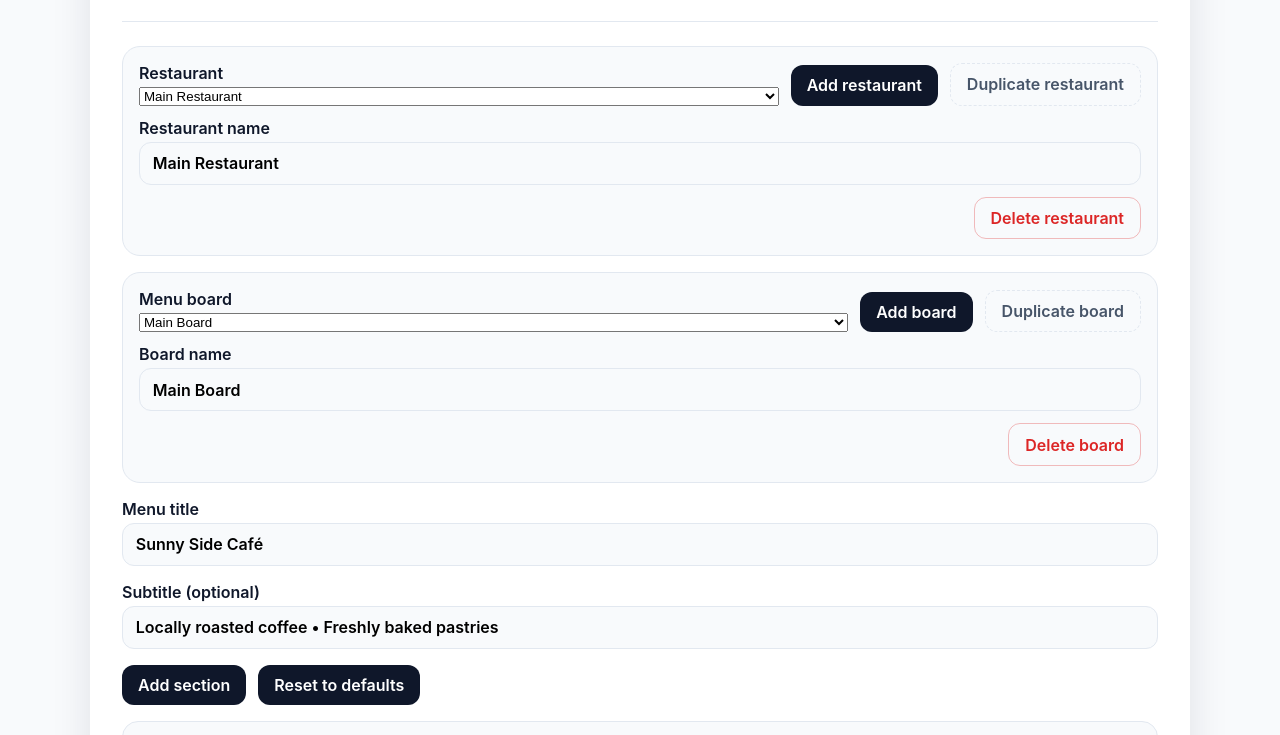
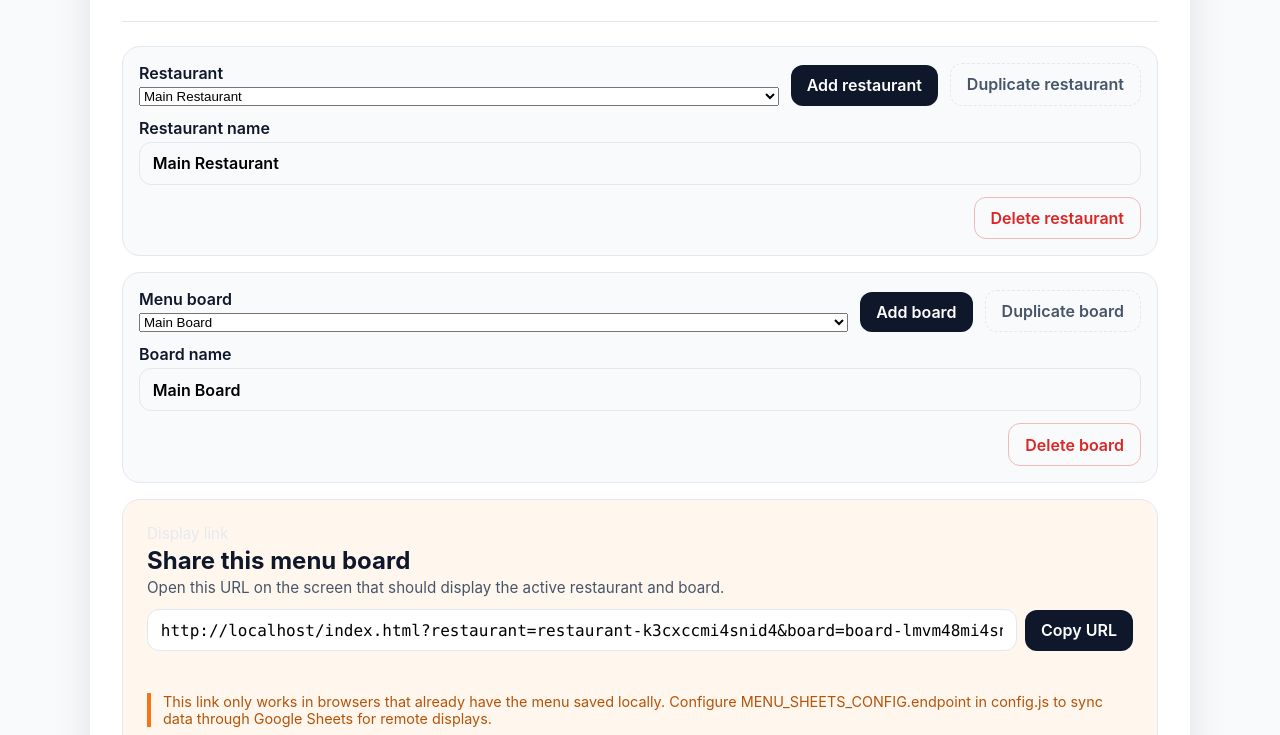
Before and after one commit to AccelAnalysis/restaurant-menu-boards, a plain HTML site: page admin.html in a window 1280 px wide. Shown: the part 204-939 px from the top of the page. Drawn offline with Linux system fonts and the light colour scheme.

Commit message:
Document remote deployment requirements

```diff
--- a/admin.html
+++ b/admin.html
@@ -54,6 +54,21 @@
               <button type="button" data-delete-board class="danger">Delete board</button>
             </div>
           </section>
+          <section class="display-link">
+            <header>
+              <p class="menu-tagline">Display link</p>
+              <h2>Share this menu board</h2>
+              <p class="display-link__hint">
+                Open this URL on the screen that should display the active restaurant and board.
+              </p>
+            </header>
+            <div class="display-link__row">
+              <input type="url" data-display-url readonly />
+              <button type="button" data-copy-display-url>Copy URL</button>
+            </div>
+            <p class="display-link__status" data-display-url-status role="status" aria-live="polite"></p>
+            <p class="display-link__notice" data-display-link-guidance></p>
+          </section>
           <label class="form-field">
             <span>Menu title</span>
             <input type="text" data-menu-title-input placeholder="Menu title" />
--- a/admin.js
+++ b/admin.js
@@ -19,6 +19,10 @@ document.addEventListener("DOMContentLoaded", () => {
   const addBoardButton = document.querySelector("[data-add-board]");
   const duplicateBoardButton = document.querySelector("[data-duplicate-board]");
   const deleteBoardButton = document.querySelector("[data-delete-board]");
+  const displayUrlInput = document.querySelector("[data-display-url]");
+  const copyDisplayUrlButton = document.querySelector("[data-copy-display-url]");
+  const displayUrlStatus = document.querySelector("[data-display-url-status]");
+  const displayLinkGuidance = document.querySelector("[data-display-link-guidance]");
 
   const hasRestaurantControls = Boolean(
     restaurantSelect &&
@@ -61,6 +65,7 @@ document.addEventListener("DOMContentLoaded", () => {
   let skipNextRender = false;
   let unsubscribeMenu = null;
   let unsubscribeBoards = null;
+  let displayUrlStatusTimeout = null;
 
   function renderRestaurantControls(state = window.MenuData.getRestaurants()) {
     restaurantsState = state;
@@ -90,6 +95,7 @@ document.addEventListener("DOMContentLoaded", () => {
     duplicateRestaurantButton.disabled = !state.restaurants.length;
     restaurantNameInput.disabled = !state.restaurants.length;
     restaurantSelect.disabled = !state.restaurants.length;
+    updateDisplayUrl();
   }
 
   function renderBoardControls(state = window.MenuData.getBoards({ restaurantId: activeRestaurantId })) {
@@ -114,6 +120,72 @@ document.addEventListener("DOMContentLoaded", () => {
     duplicateBoardButton.disabled = !state.boards.length;
     boardNameInput.disabled = !state.boards.length;
     boardSelect.disabled = !state.boards.length;
+    updateDisplayUrl();
+  }
+
+  function buildDisplayUrl(restaurantId, boardId) {
+    if (!restaurantId || !boardId) {
+      return "";
+    }
+    const url = new URL("./index.html", window.location.href);
+    url.searchParams.set("restaurant", restaurantId);
+    url.searchParams.set("board", boardId);
+    return url.toString();
+  }
+
+  function clearDisplayUrlStatus() {
+    if (!displayUrlStatus) {
+      return;
+    }
+    displayUrlStatus.textContent = "";
+    displayUrlStatus.removeAttribute("data-tone");
+  }
+
+  function setDisplayUrlStatus(message, tone = "success") {
+    if (!displayUrlStatus) {
+      return;
+    }
+    displayUrlStatus.textContent = message;
+    displayUrlStatus.dataset.tone = tone;
+    if (displayUrlStatusTimeout) {
+      clearTimeout(displayUrlStatusTimeout);
+    }
+    displayUrlStatusTimeout = window.setTimeout(() => {
+      clearDisplayUrlStatus();
+      displayUrlStatusTimeout = null;
+    }, 3000);
+  }
+
+  function updateDisplayUrl() {
+    if (!displayUrlInput) {
+      return;
+    }
+    const url = buildDisplayUrl(activeRestaurantId, activeBoardId);
+    displayUrlInput.value = url;
+    if (!url) {
+      setDisplayUrlStatus("Display link unavailable.", "error");
+    } else {
+      clearDisplayUrlStatus();
+    }
+  }
+
+  function renderDisplayLinkGuidance() {
+    if (!displayLinkGuidance) {
+      return;
+    }
+    const remoteEnabled =
+      Boolean(window.MenuData) &&
+      typeof window.MenuData.isRemoteEnabled === "function" &&
+      window.MenuData.isRemoteEnabled();
+    if (remoteEnabled) {
+      displayLinkGuidance.textContent =
+        "Your Google Sheets connection is active. Open this link on any device to load the latest menu.";
+      displayLinkGuidance.dataset.tone = "success";
+    } else {
+      displayLinkGuidance.textContent =
+        "This link only works in browsers that already have the menu saved locally. Configure MENU_SHEETS_CONFIG.endpoint in config.js to sync data through Google Sheets for remote displays.";
+      displayLinkGuidance.dataset.tone = "warning";
+    }
   }
 
   function subscribeToMenu(boardId, restaurantId) {
@@ -149,6 +221,7 @@ document.addEventListener("DOMContentLoaded", () => {
     renderSections();
     subscribeToBoards(restaurantId);
     subscribeToMenu(activeBoardId, restaurantId);
+    updateDisplayUrl();
   }
 
   function handleBoardUpdates(state) {
@@ -159,6 +232,7 @@ document.addEventListener("DOMContentLoaded", () => {
       menu = window.MenuData.getMenu(activeBoardId, activeRestaurantId);
       renderSections();
       subscribeToMenu(activeBoardId, activeRestaurantId);
+      updateDisplayUrl();
       return;
     }
     if (state.activeBoardId !== previousBoardId) {
@@ -167,6 +241,7 @@ document.addEventListener("DOMContentLoaded", () => {
       renderSections();
       subscribeToMenu(activeBoardId, activeRestaurantId);
     }
+    updateDisplayUrl();
   }
 
   function handleRestaurantUpdates(state) {
@@ -700,6 +775,7 @@ document.addEventListener("DOMContentLoaded", () => {
     menu = window.MenuData.getMenu(boardId, activeRestaurantId);
     renderSections();
     subscribeToMenu(boardId, activeRestaurantId);
+    updateDisplayUrl();
   });
 
   boardNameInput.addEventListener("change", (event) => {
@@ -714,6 +790,7 @@ document.addEventListener("DOMContentLoaded", () => {
     menu = window.MenuData.getMenu(activeBoardId, activeRestaurantId);
     renderSections();
     subscribeToMenu(activeBoardId, activeRestaurantId);
+    updateDisplayUrl();
   });
 
   duplicateBoardButton.addEventListener("click", () => {
@@ -727,6 +804,7 @@ document.addEventListener("DOMContentLoaded", () => {
     menu = window.MenuData.getMenu(activeBoardId, activeRestaurantId);
     renderSections();
     subscribeToMenu(activeBoardId, activeRestaurantId);
+    updateDisplayUrl();
   });
 
   deleteBoardButton.addEventListener("click", () => {
@@ -741,8 +819,41 @@ document.addEventListener("DOMContentLoaded", () => {
     menu = window.MenuData.getMenu(activeBoardId, activeRestaurantId);
     renderSections();
     subscribeToMenu(activeBoardId, activeRestaurantId);
+    updateDisplayUrl();
   });
 
+  if (displayUrlInput) {
+    displayUrlInput.addEventListener("focus", () => {
+      displayUrlInput.select();
+    });
+  }
+
+  if (copyDisplayUrlButton && displayUrlInput) {
+    copyDisplayUrlButton.addEventListener("click", () => {
+      if (!displayUrlInput.value) {
+        setDisplayUrlStatus("Display link unavailable.", "error");
+        return;
+      }
+      const text = displayUrlInput.value;
+      const copyAction = navigator.clipboard && navigator.clipboard.writeText
+        ? navigator.clipboard.writeText(text)
+        : new Promise((resolve, reject) => {
+            displayUrlInput.select();
+            const success = document.execCommand("copy");
+            displayUrlInput.setSelectionRange(displayUrlInput.value.length, displayUrlInput.value.length);
+            success ? resolve() : reject(new Error("Copy command failed"));
+          });
+      copyAction
+        .then(() => {
+          setDisplayUrlStatus("Link copied to clipboard.", "success");
+        })
+        .catch(() => {
+          setDisplayUrlStatus("Unable to copy link.", "error");
+        });
+    });
+  }
+
+  renderDisplayLinkGuidance();
   renderRestaurantControls(restaurantsState);
   loadRestaurantContext(activeRestaurantId);
   if (typeof window.MenuData.subscribeRestaurants === "function") {
--- a/shared.js
+++ b/shared.js
@@ -924,6 +924,10 @@
     });
   }
 
+  function isRemoteSyncEnabled() {
+    return remoteEnabled;
+  }
+
   window.MenuData = {
     getMenu,
     saveMenu,
@@ -941,7 +945,8 @@
     createRestaurant,
     deleteRestaurant,
     renameRestaurant,
-    syncNow: () => syncFromRemote({ force: true })
+    syncNow: () => syncFromRemote({ force: true }),
+    isRemoteEnabled: isRemoteSyncEnabled
   };
 
   window.addEventListener("storage", (event) => {
--- a/styles.css
+++ b/styles.css
@@ -292,6 +292,80 @@ button.danger {
   gap: 0.75rem;
 }
 
+.display-link {
+  border: 1px solid var(--border);
+  border-radius: 18px;
+  padding: 1.5rem;
+  background: #fff7ed;
+  display: flex;
+  flex-direction: column;
+  gap: 0.75rem;
+}
+
+.display-link header {
+  margin: 0;
+}
+
+.display-link h2 {
+  margin: 0.2rem 0;
+}
+
+.display-link__hint {
+  margin: 0;
+  color: var(--text-muted);
+  font-size: 0.95rem;
+}
+
+.display-link__row {
+  display: flex;
+  gap: 0.5rem;
+  align-items: center;
+}
+
+.display-link__row input {
+  flex: 1;
+  font-family: "SFMono-Regular", Consolas, "Liberation Mono", Menlo, monospace;
+  background: #fff;
+}
+
+.display-link__row button {
+  flex-shrink: 0;
+  white-space: nowrap;
+}
+
+.display-link__status {
+  margin: 0;
+  min-height: 1.25em;
+  font-size: 0.9rem;
+  color: var(--text-muted);
+}
+
+.display-link__status[data-tone="success"] {
+  color: #047857;
+}
+
+.display-link__status[data-tone="error"] {
+  color: #dc2626;
+}
+
+.display-link__notice {
+  margin: 0;
+  font-size: 0.9rem;
+  border-left: 4px solid rgba(15, 23, 42, 0.2);
+  padding-left: 0.75rem;
+  color: var(--text-muted);
+}
+
+.display-link__notice[data-tone="warning"] {
+  border-color: #f97316;
+  color: #b45309;
+}
+
+.display-link__notice[data-tone="success"] {
+  border-color: #10b981;
+  color: #047857;
+}
+
 .board-manager__row {
   display: flex;
   gap: 0.75rem;
```
Also changed, not shown: 1 other file.
